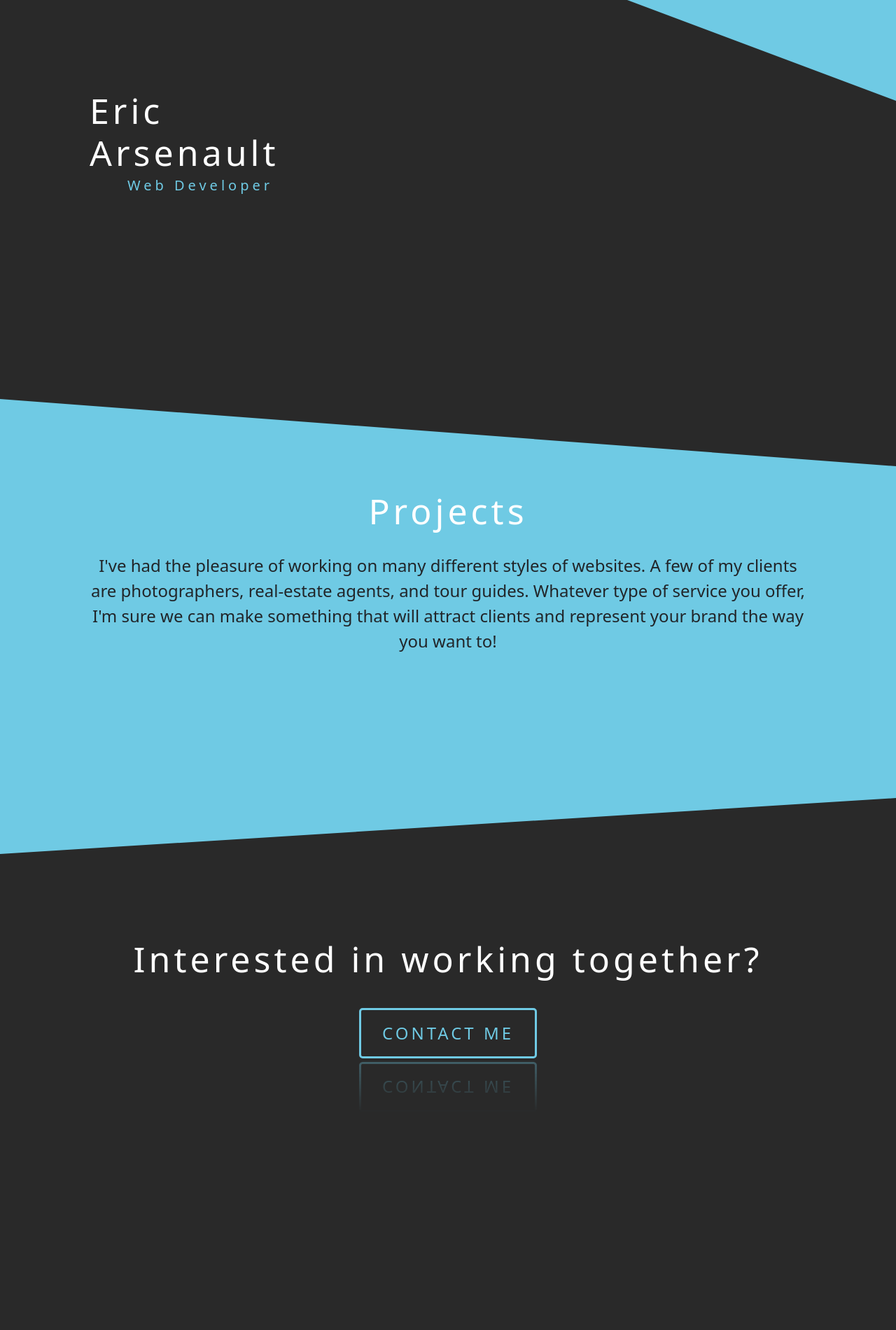
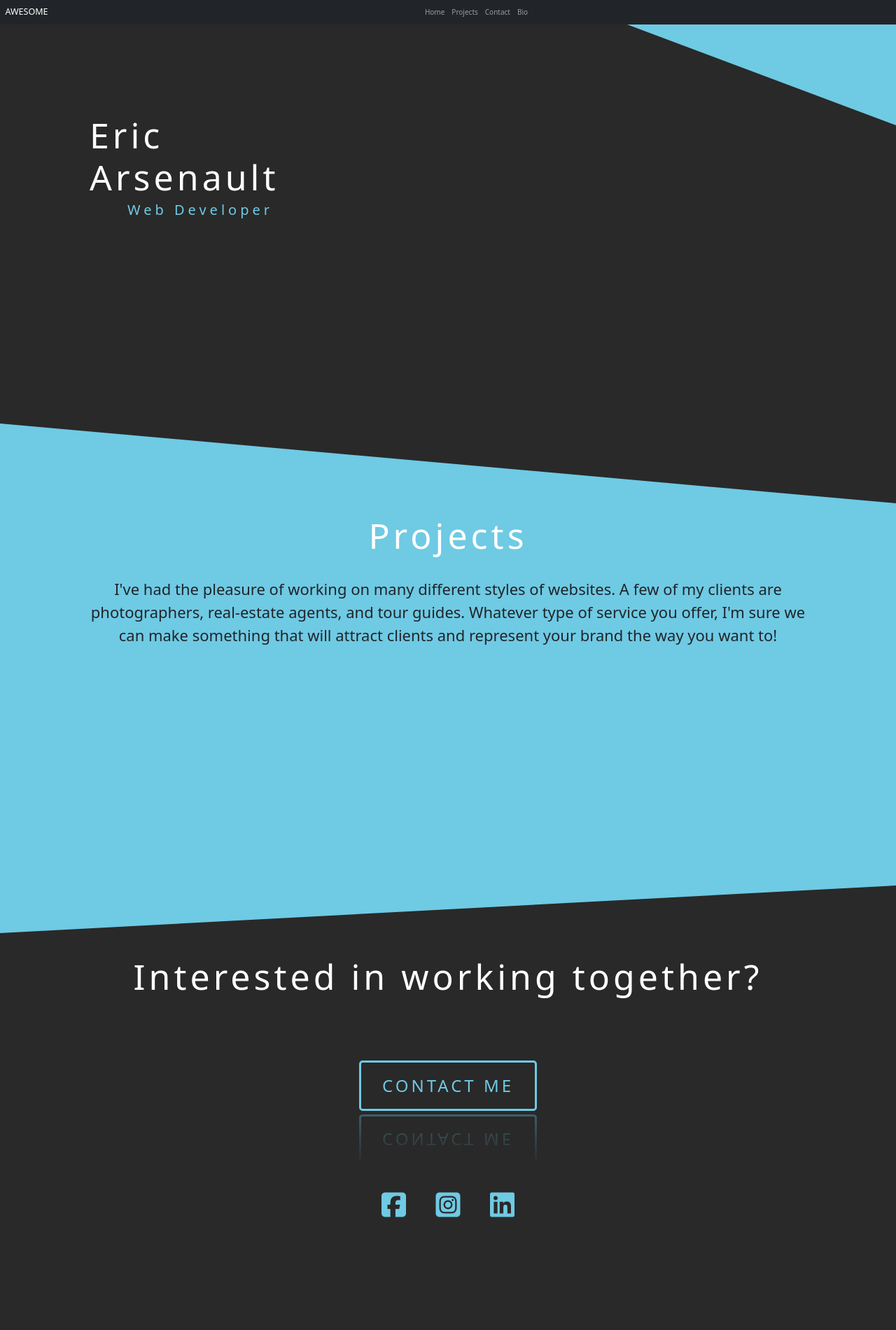
Before and after one commit to ericswkshp/ericarsenault, a website: page index.html in a window 1280 px wide. Shown: the top 1900 px of the page at 70% size. Drawn offline with nearby package versions, Linux system fonts and the light colour scheme.

Commit message:
adjusted projects and added icons

```diff
--- a/index.html
+++ b/index.html
@@ -23,6 +23,55 @@
     <link rel="stylesheet" href="css/style.css" />
   </head>
   <body>
+    <!-- ****************************** -->
+    <nav class="navbar navbar-expand-lg navbar-dark bg-dark">
+      <div class="container-fluid">
+        <a class="navbar-brand" href="#">AWESOME</a>
+        <button
+          class="navbar-toggler"
+          type="button"
+          data-bs-toggle="collapse"
+          data-bs-target="#navbarTogglerDemo02"
+          aria-controls="navbarTogglerDemo02"
+          aria-expanded="false"
+          aria-label="Toggle navigation"
+        >
+          <span class="navbar-toggler-icon"></span>
+        </button>
+        <div class="collapse navbar-collapse" id="navbarTogglerDemo02">
+          <ul class="navbar-nav me-auto mb-2 mb-lg-0">
+            <li class="nav-item">
+              <a class="nav-link active" aria-current="page" href="#"></a>
+            </li>
+            <li class="nav-item">
+              <a class="nav-link" href="#">Home</a>
+            </li>
+            <li class="nav-item">
+              <a class="nav-link" href="#">Projects</a>
+            </li>
+            <li class="nav-item">
+              <a class="nav-link" href="#">Contact</a>
+            </li>
+            <li class="nav-item">
+              <a class="nav-link" href="#">Bio</a>
+            </li>
+          </ul>
+          <!-- <form class="d-flex">
+            <input
+              class="form-control me-2"
+              type="search"
+              placeholder="Search"
+              aria-label="Search"
+            />
+            <button class="btn btn-outline-success" type="submit">
+              Search
+            </button>
+          </form> -->
+        </div>
+      </div>
+    </nav>
+    <!-- ****************************** -->
+
     <div class="title-box__container">
       <div class="title-box__sub-box">
         <h1 class="title-box__title">
@@ -57,6 +106,17 @@
         Interested in working together?
       </h1>
       <a href="#" class="contact__btn"> Contact Me </a>
+      <div class="icons">
+        <a href="#">
+          <i class="fab fa-facebook-square"></i>
+        </a>
+        <a href="#">
+          <i class="fab fa-instagram-square"></i>
+        </a>
+        <a href="#">
+          <i class="fab fa-linkedin"></i>
+        </a>
+      </div>
     </div>
 
     <div class="biography" id="bio">
@@ -76,5 +136,14 @@
     </div>
 
     <div class="shoe"></div>
+    <script
+      src="https://cdn.jsdelivr.net/npm/bootstrap@5.0.0-beta2/dist/js/bootstrap.bundle.min.js"
+      integrity="sha384-b5kHyXgcpbZJO/tY9Ul7kGkf1S0CWuKcCD38l8YkeH8z8QjE0GmW1gYU5S9FOnJ0"
+      crossorigin="anonymous"
+    ></script>
+    <script
+      src="https://kit.fontawesome.com/932b80e461.js"
+      crossorigin="anonymous"
+    ></script>
   </body>
 </html>
--- a/sass/main.scss
+++ b/sass/main.scss
@@ -7,6 +7,7 @@
 
 @import "components/header";
 @import "components/form";
+@import "components/nav";
 
 @import "pages/home";
 @import "pages/projects";
--- a/sass/pages/_contact.scss
+++ b/sass/pages/_contact.scss
@@ -1,19 +1,19 @@
 // CONTACT SECTION
 .contact {
   position: relative;
-  margin-top: -12rem;
-  padding-top: 5rem;
+  margin-top: -15rem;
+
   background-color: $color-secondary;
-  height: 200vh;
+  height: 85vh;
   text-align: center;
-  clip-path: polygon(0 5%, 100% 0, 100% 100%, 0% 100%);
+  clip-path: polygon(0 10%, 100% 0, 100% 100%, 0% 100%);
 
   &__title {
     color: $color-tertiary;
     font-size: $section-title;
     letter-spacing: $section-title-spacing;
-    padding-top: 15rem;
-    margin: 0 auto;
+    padding-top: 10rem;
+    margin: 0 auto 5rem auto;
   }
   &__btn {
     position: relative;
@@ -41,3 +41,17 @@
       0 0 50px $color-primary, 0 0 200px $color-primary;
   }
 }
+
+.icons {
+  position: relative;
+  margin-top: 5rem;
+}
+.fab {
+  color: $color-primary;
+  font-size: 4rem;
+  margin: 2rem;
+}
+
+a {
+  text-decoration: none;
+}
--- a/sass/pages/_home.scss
+++ b/sass/pages/_home.scss
@@ -29,9 +29,9 @@
   &__container {
     position: absolute;
     margin-top: 65%;
-    width: 85%;
-    padding: 0 10% 0 10%;
+    width: 100%;
+    padding: 0 10%;
     color: $color-tertiary;
-    font-size: 2rem;
+    font-size: 2.2rem;
   }
 }
--- a/sass/pages/_projects.scss
+++ b/sass/pages/_projects.scss
@@ -6,7 +6,7 @@
   margin-bottom: 5rem;
   background-color: $color-primary;
   font-size: 3rem;
-  height: 80vh;
+  height: 95vh;
   text-align: center;
   clip-path: polygon(0 0, 100% 15%, 100% 100%, 0% 100%);
 
@@ -20,7 +20,6 @@
 
   &__paragraph {
     position: relative;
-    font-size: 2.4rem;
-    z-index: 14000;
+    font-size: 2.2rem;
   }
 }
```
Also changed, not shown: css/style.css, sass/components/_nav.scss (added).
